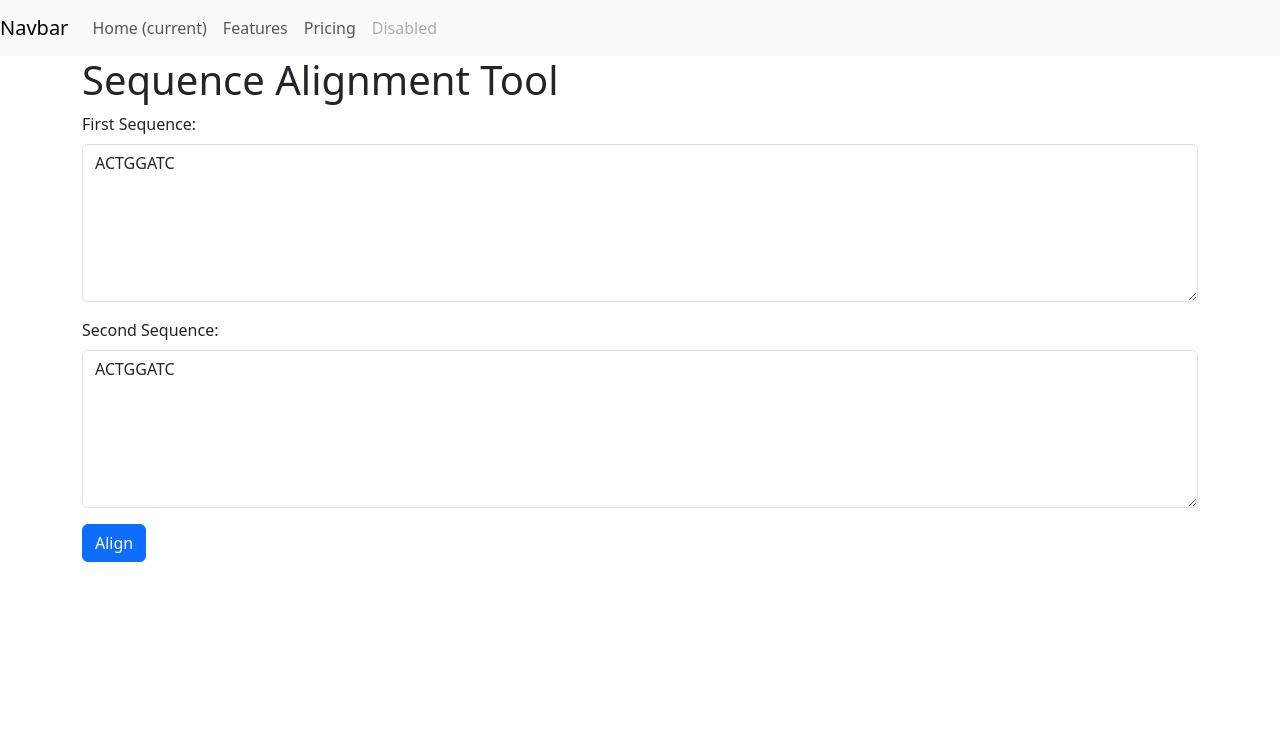
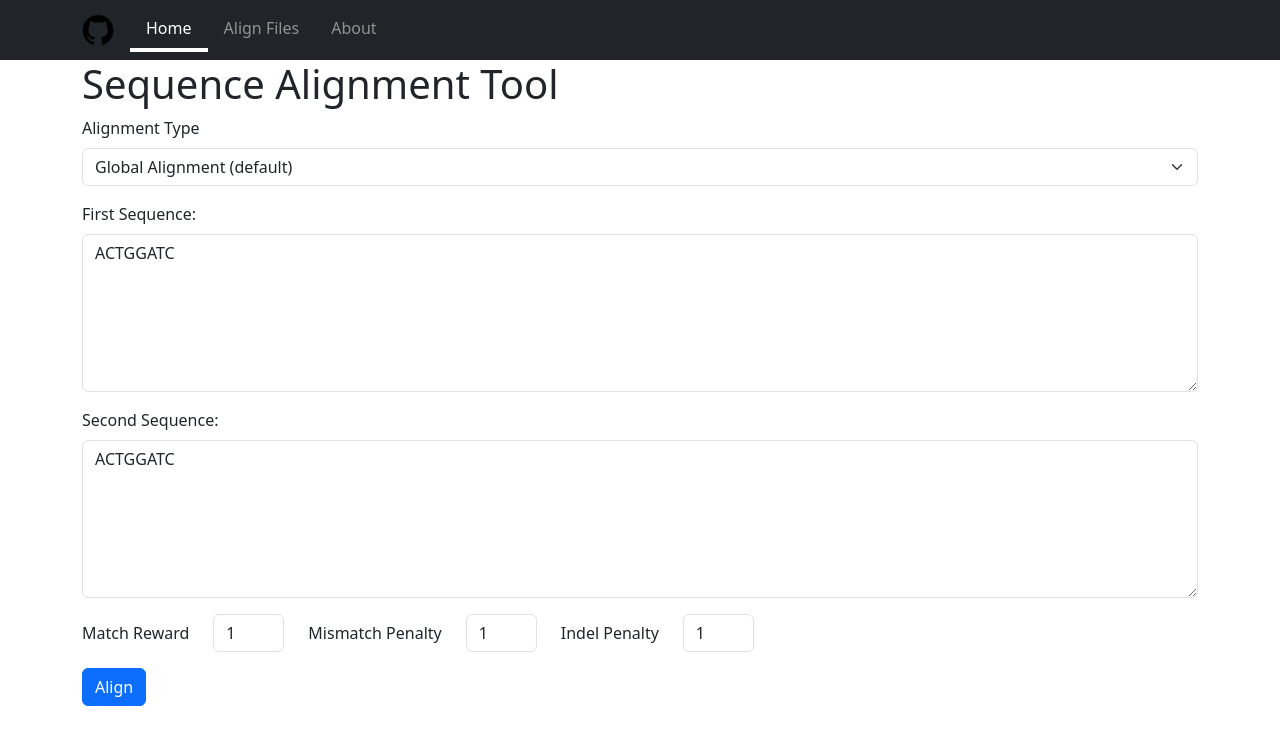
Before and after one commit to isc-rbrts/Sequence-Alignment-Webapp, a Flask app: page / in a window 1280 px wide. Shown: the top 745 px of the page. Run offline with Flask 3, Linux system fonts and the light colour scheme; some libraries are stand-ins or nearby versions.

Commit message:
finished form layout

```diff
--- a/main.py
+++ b/main.py
@@ -6,15 +6,24 @@ app = Flask(__name__)
 def home():
     return render_template("home.html")
 
+
 @app.route('/', methods =["GET", "POST"])
 def gfg():
     if request.method == "POST":
+       align_type = request.form.get("align_type")
        seq1 = request.form.get("seq1")
        seq2 = request.form.get("seq2")
+       match_reward = request.form.get("match_reward")
+       mismatch_penalty = request.form.get("mismatch_penalty")
+       indel_penalty = request.form.get("indel_penalty")
 
-       return "Aligning sequences: " + seq1 + " " + seq2
+       return "Aligning sequences: " + seq1 + " " + seq2 + " with alignment type: " + align_type + " " + str(match_reward) + str(mismatch_penalty) + str(indel_penalty)
 
     return render_template("home.html")
 
-#if __name__ == "__main__":
-#    app.run(host="127.0.0.1", port=8080, debug=True)
+@app.route("/about")
+def about():
+    return render_template("about.html")
+
+if __name__ == "__main__":
+    app.run(host="127.0.0.1", port=8080, debug=True)
--- a/templates/base.html
+++ b/templates/base.html
@@ -5,28 +5,43 @@
     <meta name="viewport" content="width=device-width, initial-scale=1">
     <link href="https://cdn.jsdelivr.net/npm/bootstrap@5.3.3/dist/css/bootstrap.min.css" rel="stylesheet" integrity="sha384-QWTKZyjpPEjISv5WaRU9OFeRpok6YctnYmDr5pNlyT2bRjXh0JMhjY6hW+ALEwIH" crossorigin="anonymous">
     <title>{% block title %}{% endblock %}</title>
+
+    <style>
+        .nav-masthead .nav-link {
+        color: rgba(255, 255, 255, .5);
+        border-bottom: .25rem solid transparent;
+        }
+
+        .nav-masthead .nav-link:hover,
+        .nav-masthead .nav-link:focus {
+        border-bottom-color: rgba(255, 255, 255, .25);
+        }
+
+        .nav-masthead .nav-link + .nav-link {
+        margin-left: 1rem;
+        }
+
+        .nav-masthead .active {
+        color: #fff;
+        border-bottom-color: #fff;
+        }
+    </style>
+
 </head>
 <body>
-    <nav class="navbar navbar-expand-lg navbar-light bg-light">
-        <a class="navbar-brand" href="#">Navbar</a>
-        <button class="navbar-toggler" type="button" data-toggle="collapse" data-target="#navbarNav" aria-controls="navbarNav" aria-expanded="false" aria-label="Toggle navigation">
-	        <span class="navbar-toggler-icon"></span>
-	    </button>
-        <div class="collapse navbar-collapse" id="navbarNav">
-            <ul class="navbar-nav">
-	            <li class="nav-item active">
-                    <a class="nav-link" href="#">Home <span class="sr-only">(current)</span></a>
-		        </li>
-		        <li class="nav-item">
-		            <a class="nav-link" href="#">Features</a>
-		        </li>
-		        <li class="nav-item">
-		            <a class="nav-link" href="#">Pricing</a>
-		        </li>
-		        <li class="nav-item">
-		            <a class="nav-link disabled" href="#" tabindex="-1" aria-disabled="true">Disabled</a>
-		        </li>
-	        </ul>
+    <nav class="navbar navbar-expand-lg navbar-dark bg-dark">
+        <div class="container">
+            <a class="navbar-brand" href="https://github.com/isc-rbrts/Sequence-Alignment-Webapp">
+                <img src="{{url_for('static', filename='gitlogo.png')}}" class="img-fluid" alt="GitHub Logo" width="32" height="32"/>
+            </a>
+            <button class="navbar-toggler" type="button" data-toggle="collapse" data-target="#navbarNav" aria-controls="navbarNav" aria-expanded="false" aria-label="Toggle navigation">
+                <span class="navbar-toggler-icon"></span>
+            </button>
+            <div class="collapse navbar-collapse" id="navbarNav">
+                <ul class="nav nav-masthead">
+                    {% block current %}{% endblock %}
+                </ul>
+            </div>
         </div>
     </nav>
     {% block content %}
@@ -34,5 +49,6 @@
     <script src="https://code.jquery.com/jquery-3.3.1.slim.min.js" integrity="sha384-q8i/X+965DzO0rT7abK41JStQIAqVgRVzpbzo5smXKp4YfRvH+8abtTE1Pi6jizo" crossorigin="anonymous"></script>
     <script src="https://cdnjs.cloudflare.com/ajax/libs/popper.js/1.14.7/umd/popper.min.js" integrity="sha384-UO2eT0CpHqdSJQ6hJty5KVphtPhzWj9WO1clHTMGa3JDZwrnQq4sF86dIHNDz0W1" crossorigin="anonymous"></script>
     <script src="https://stackpath.bootstrapcdn.com/bootstrap/4.3.1/js/bootstrap.min.js" integrity="sha384-JjSmVgyd0p3pXB1rRibZUAYoIIy6OrQ6VrjIEaFf/nJGzIxFDsf4x0xIM+B07jRM" crossorigin="anonymous"></script>
+
 </body>
 </html>
--- a/templates/home.html
+++ b/templates/home.html
@@ -1,11 +1,34 @@
 {% extends "base.html" %}
+
 {% block title %}Home Page{% endblock %}
+
+{% block current %}
+<li class="nav-item">
+    <a class="nav-link active" href="" aria-current="page">Home</a>
+</li>
+<li class="nav-item">
+    <a class="nav-link disabled" href="#" tabindex="-1" aria-disabled="true">Align Files</a>
+</li>
+<li class="nav-item">
+    <a class="nav-link" href="about">About</a>
+</li>
+{% endblock %}
+
 {% block content %}
 <div class="container">
     <h1>Sequence Alignment Tool</h1>
 </div>
+
 <div class="container">
-    <form action="{{ url_for("gfg")}}" method="post">
+    <form action="{{ url_for('gfg')}}" method="post">
+        <div class="mb-3">
+            <label for="align" class="form-label">Alignment Type</label>
+            <select name="align_type" id="align" class="form-select" aria-label="Alignment Type">
+                <option selected value="1">Global Alignment (default)</option>
+                <option value="2">Local Alignment</option>
+                <option value="3">Overlap Alignment</option>
+            </select>
+        </div>
         <div class="mb-3">
             <label for="sequence1" class="form-label">First Sequence:</label>
             <textarea class="form-control" id="sequence1" name="seq1" rows="6">ACTGGATC</textarea>
@@ -14,7 +37,31 @@
             <label for="sequence2" class="form-label">Second Sequence:</label>
             <textarea class="form-control" id="sequence2" name="seq2" rows="6">ACTGGATC</textarea>
         </div>
+        <div class="row mb-3 align-items-center">
+            <div class="col-auto">
+                <label for="match_reward" class="col-form-label">Match Reward</label>
+            </div>
+            <div class="col-md-1">
+                <input type="number" name="match_reward" id="match_reward" class="form-control" value="1" min="0" max="1000"/>
+            </div>
+            <div class="col-auto">
+                <label for="mismatch_penalty" class="col-form-label">Mismatch Penalty</label>
+            </div>
+            <div class="col-md-1">
+                <input type="number" name="mismatch_penalty" id="mismatch_penalty" class="form-control" value="1" min="0" max="1000"/>
+            </div>
+            <div class="col-auto">
+                <label for="indel_penalty" class="col-form-label">Indel Penalty</label>
+            </div>
+            <div class="col-md-1">
+                <input type="number" name="indel_penalty" id="indel_penalty" class="form-control" value="1" min="0" max="1000"/>
+            </div>
+        </div>
         <button type="submit" class="btn btn-primary">Align</button>
+        <div id="spinner" class="spinner-border spinner-border-sm" role="status" hidden="true">
+            <span id="spinner_alt" class="visually-hidden" hidden="true">Loading...</span>
+        </div>
+
     </form>
 </div>
 {% endblock %}
```
Also changed, not shown: templates/about.html (added, +21 -0 lines), static/gitlogo.png (added).
